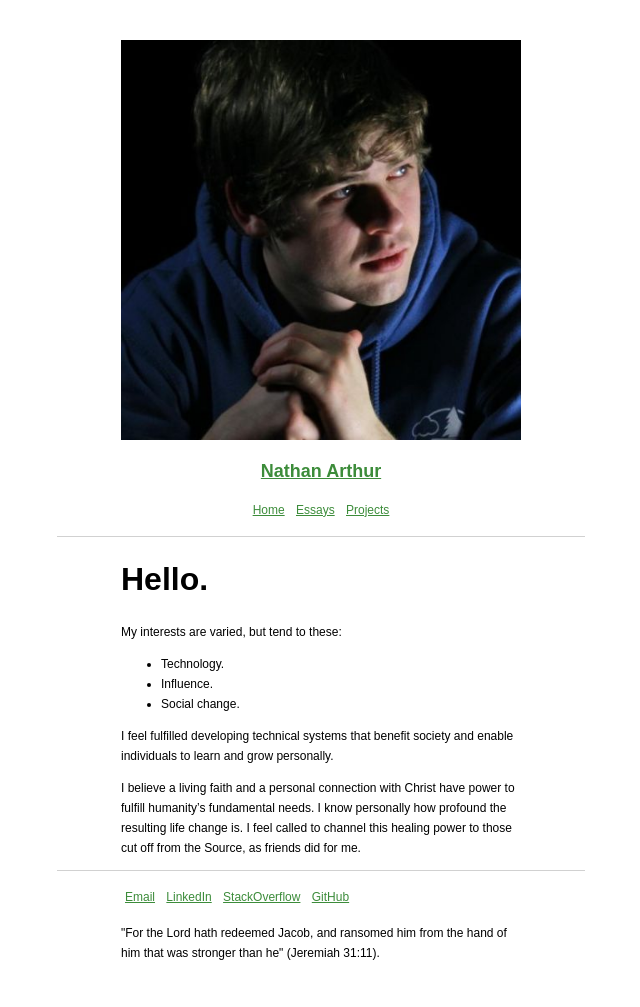
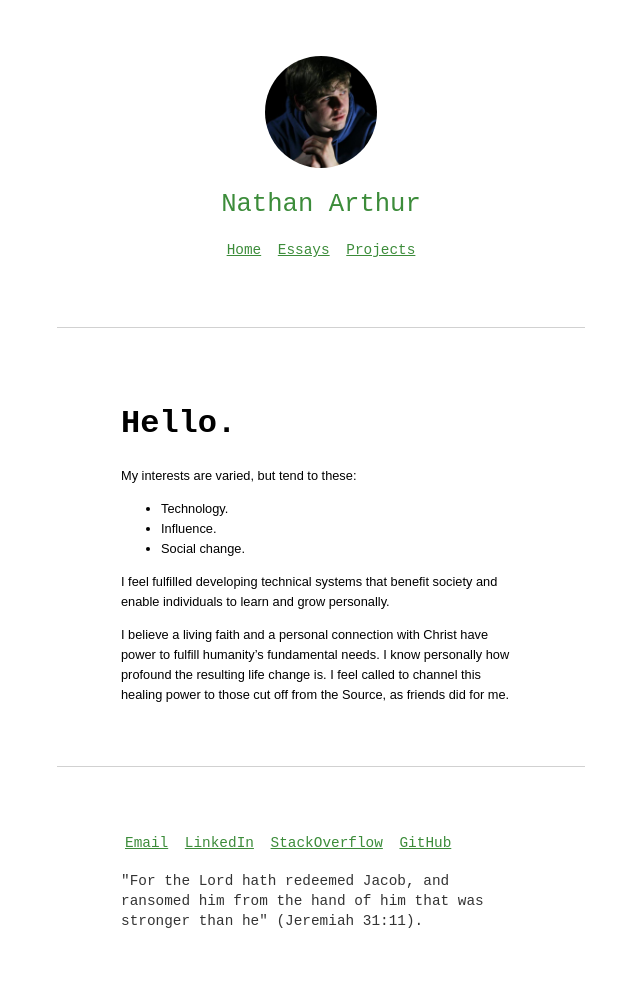
Before and after one commit to narthur/narthur.github.io, a Jekyll site: the page built from index.md, in a window 1280 px wide. Shown: the whole page, without its empty margins (319-959 px from the left). Built offline with Jekyll 4.4.1, drawn with Linux system fonts in a browser that asks for light colours; nearby versions of some CDN libraries.

Commit message:
Update style

```diff
--- /dev/null
+++ b/_includes/atom_postTitle.html
@@ -0,0 +1,7 @@
+<h1 class="atom_postTitle">
+  {% if page.display-title %}
+  {{ page.display-title }}
+  {% else %}
+  {{ page.title }}
+  {% endif %}
+</h1>
--- a/_includes/main.scss
+++ b/_includes/main.scss
@@ -1,10 +1,12 @@
+$accentFont: monospace;
+
 html {
-  padding: 2rem;
+  padding: 3rem 2rem;
 }
 
 body {
   font-family: sans-serif;
-  font-size: .75rem;
+  font-size: .8rem;
   max-width: 25rem;
   line-height: 1.25rem;
   margin-left: auto;
@@ -31,6 +33,11 @@
 }
 
 .page-content {
+  > *:first-child {
+    margin-top: 0;
+  }
+  padding-top: 3rem;
+  padding-bottom: 3rem;
   border-top: 1px solid #d1d1d1;
   border-bottom: 1px solid #d1d1d1;
   margin-left: -4rem;
@@ -44,15 +51,6 @@
   margin-right: -4rem;
 }
 
-.post-title {
-  font-size: 2rem;
-  line-height: 2rem;
-}
-
-.post-meta {
-  color: #8f8f8f;
-}
-
 .a2a_kit {
   margin-top: 1rem;
   margin-bottom: 1rem;
@@ -64,4 +62,13 @@
 @import "_mixins";
 @import "_hero";
 
-@import "_organism_header"
+@import "_atom_heading";
+@import "_atom_logo";
+@import "_atom_postTitle";
+@import "_atom_siteTitle";
+
+@import "_molecule_hero";
+@import "_molecule_postHeader";
+
+@import "_organism_footer";
+@import "_organism_header";
--- a/_layouts/page.html
+++ b/_layouts/page.html
@@ -2,13 +2,6 @@
 layout: default
 ---
 <article class="post {{ page.title | downcase | replace:' ','-' }}">
-
-  <header class="post-header">
-    <h1 class="post-title">{% if page.display-title %}{{ page.display-title }}{% else %}{{ page.title }}{% endif %}</h1>
-  </header>
-
-  <div class="post-content">
-    {{ content }}
-  </div>
-
+  {% include atom_postTitle.html %}
+  <div class="post-content">{{ content }}</div>
 </article>
--- a/_layouts/post.html
+++ b/_layouts/post.html
@@ -3,8 +3,8 @@
 ---
 <article class="post" itemscope itemtype="http://schema.org/BlogPosting">
 
-  <header class="post-header">
-    <h1 class="post-title" itemprop="name headline">{{ page.title }}</h1>
+  <header class="molecule_postHeader">
+    {% include atom_postTitle.html %}
     <p class="post-meta"><time datetime="{{ page.date | date_to_xmlschema }}" itemprop="datePublished">Published {{ page.date | date: "%b %-d, %Y" }}</time>{% if page.author %} • <span itemprop="author" itemscope itemtype="http://schema.org/Person"><span itemprop="name">{{ page.author }}</span></span>{% endif %}</p>
   </header>
 
--- /dev/null
+++ b/_sass/_atom_heading.scss
@@ -0,0 +1,3 @@
+h1,h2,h3,h4,h5,h6 {
+  font-family: $accentFont;
+}
--- /dev/null
+++ b/_sass/_atom_logo.scss
@@ -0,0 +1,5 @@
+.atom_logo {
+  max-width: 7rem;
+  border-radius: 100%;
+  margin: 0 auto;
+}
--- /dev/null
+++ b/_sass/_atom_postTitle.scss
@@ -0,0 +1,5 @@
+.atom_postTitle {
+  font-size: 2rem;
+  line-height: 2rem;
+  margin-top: 0;
+}
--- /dev/null
+++ b/_sass/_atom_siteTitle.scss
@@ -0,0 +1,7 @@
+.atom_siteTitle {
+  font-weight: normal;
+  font-size: 1.6rem;
+  a {
+    text-decoration: none;
+  }
+}
--- /dev/null
+++ b/_sass/_molecule_hero.scss
@@ -0,0 +1,4 @@
+.hero {
+  margin-bottom: 2rem;
+  border-radius: .8rem;
+}
--- /dev/null
+++ b/_sass/_molecule_postHeader.scss
@@ -0,0 +1,11 @@
+.molecule_postHeader {
+  margin-top: 1rem;
+  margin-bottom: 1rem;
+  .atom_postTitle {
+    margin-bottom: 0;
+  }
+  .post-meta {
+    color: #8f8f8f;
+    margin-top: 0;
+  }
+}
--- /dev/null
+++ b/_sass/_organism_footer.scss
@@ -0,0 +1,6 @@
+.organism_footer {
+  font-family: $accentFont;
+  font-size: .9rem;
+  color: rgba(0,0,0,.8);
+  padding-top:3rem;
+}
--- a/_sass/_organism_header.scss
+++ b/_sass/_organism_header.scss
@@ -1,3 +1,6 @@
 .organism_header {
+  font-family: $accentFont;
   text-align: center;
+  font-size: .9rem;
+  padding-bottom: 3rem;
 }
```
